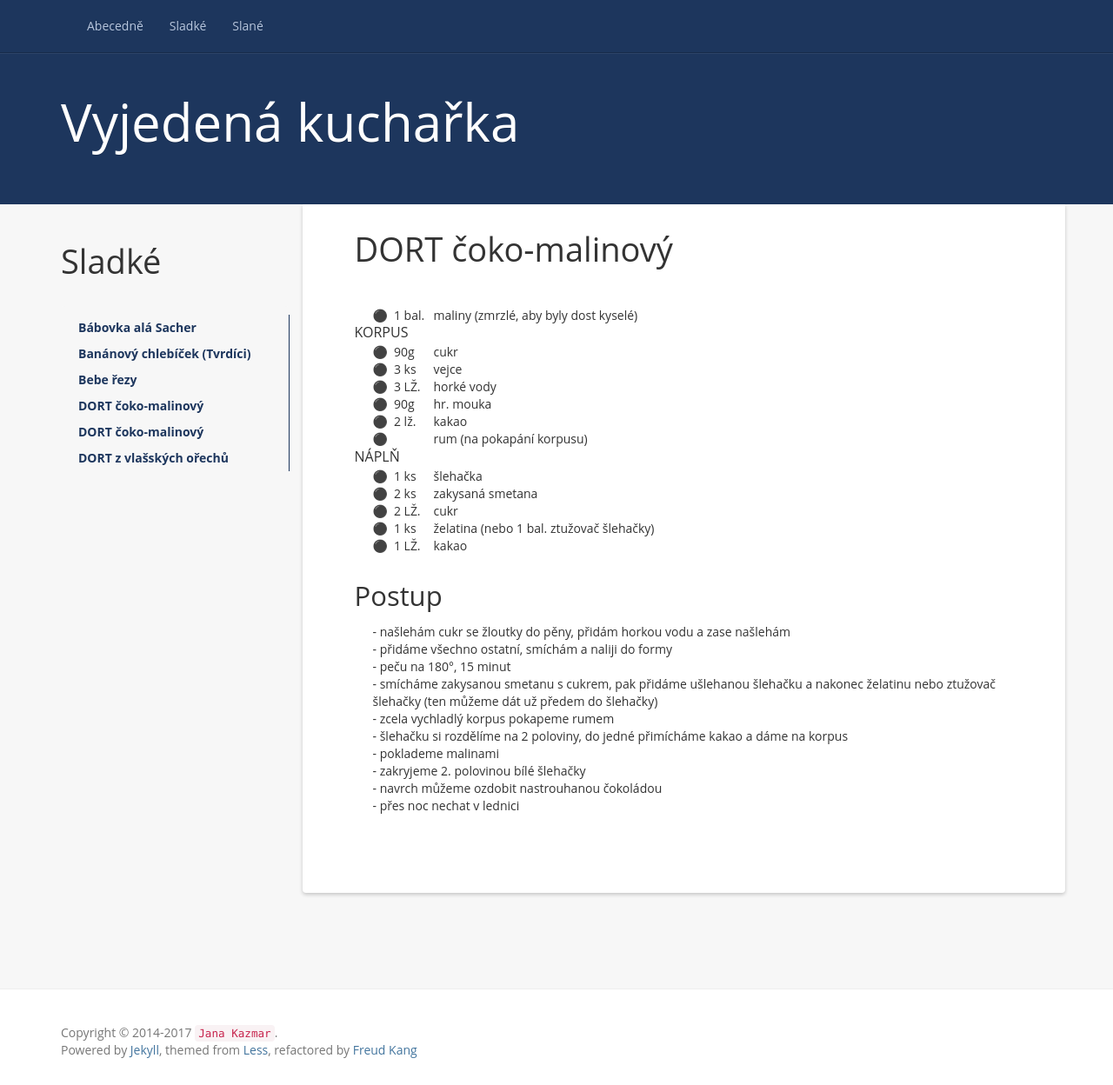
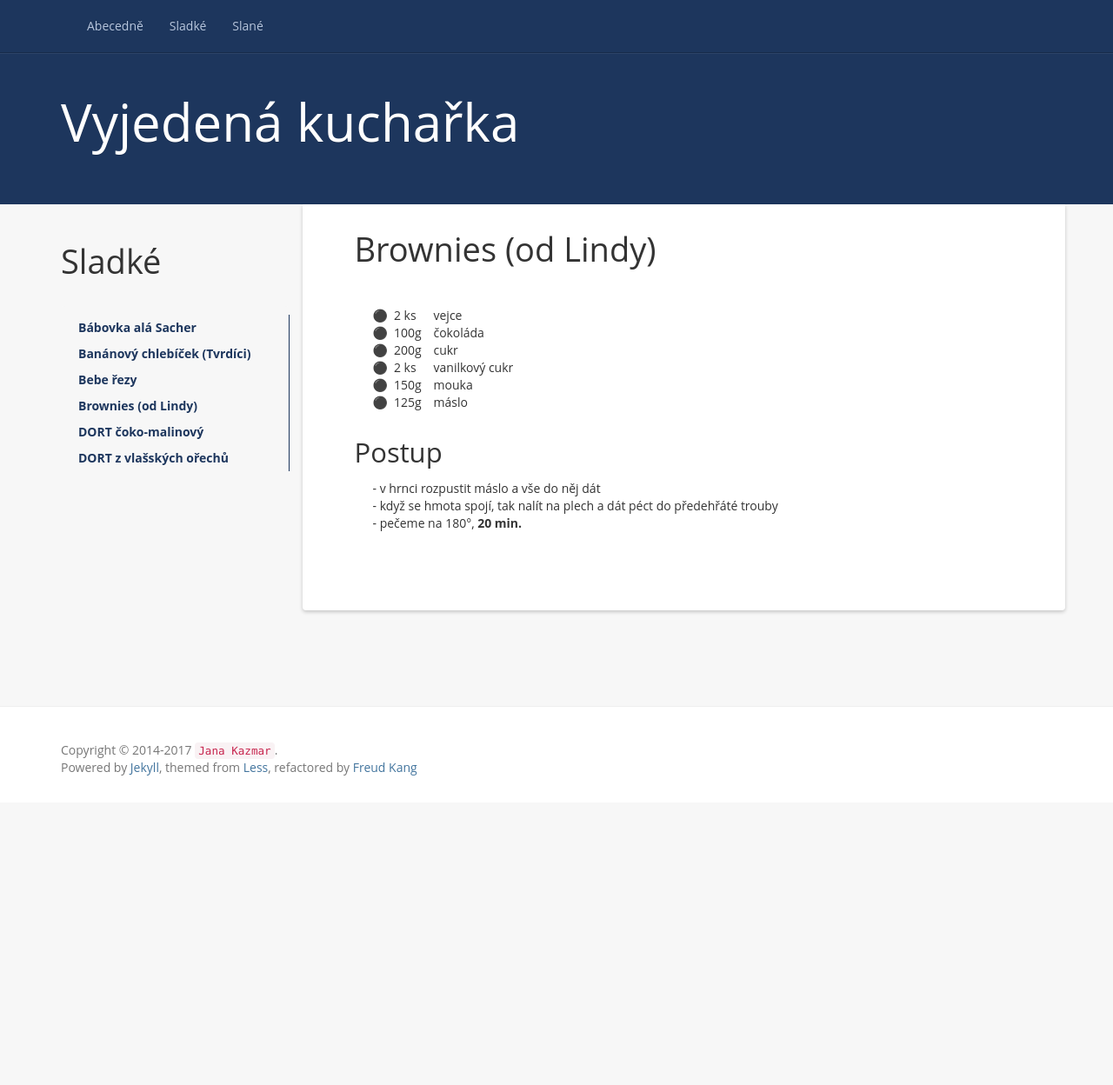
Before and after one commit to VyjedenaKucharka/vyjedenakucharka.github.io, a Jekyll site: the page built from _recepty/brownes_Linda.md, in a window 1280 px wide and 1248 px high. Shown: the whole window at 87% size. Built offline with Jekyll 4.4.1, drawn with Linux system fonts in a browser that asks for light colours; nearby versions of some CDN libraries; comment, search, counter and statistics services are not loaded.

Commit message:
brownies

```diff
--- a/_recepty/brownes_Linda.md
+++ b/_recepty/brownes_Linda.md
@@ -1,6 +1,6 @@
 ---
 layout: recept
-title:  "DORT čoko-malinový"
+title:  "Brownies (od Lindy)"
 category: sladké
 ---
 
@@ -8,45 +8,23 @@ category: sladké
 
 <div class="ingredience" markdown="1">
 
-1 bal.
-:  maliny (zmrzlé, aby byly dost kyselé)
+2 ks
+: vejce
 
-### Korpus
+100g
+: čokoláda
 
-90g
+200g
 : cukr
 
-3 ks
-: vejce
+2 ks
+: vanilkový cukr
 
-3 LŽ.
-: horké vody
+150g
+: mouka
 
-90g
-: hr. mouka
-
-2 lž.
-: kakao
-
-&nbsp;
-: rum (na pokapání korpusu)
-
-### Náplň
-
-1 ks
-: šlehačka
-
-2 ks
-: zakysaná smetana
-
-2 LŽ.
-: cukr
-
-1 ks
-: želatina (nebo 1 bal. ztužovač šlehačky)
-
-1 LŽ.
-: kakao
+125g
+: máslo
 
 </div>
 
@@ -54,15 +32,8 @@ category: sladké
 
 <div class="postup" markdown="1">
 
-- našlehám cukr se žloutky do pěny, přidám horkou vodu a zase našlehám
-- přidáme všechno ostatní, smíchám a naliji do formy
-- peču na 180°, 15 minut
-- smícháme zakysanou smetanu s cukrem, pak přidáme ušlehanou šlehačku a nakonec želatinu nebo ztužovač šlehačky (ten můžeme dát už předem do šlehačky)
-- zcela vychladlý korpus pokapeme rumem
-- šlehačku si rozdělíme na 2 poloviny, do jedné přimícháme kakao a dáme na korpus
-- poklademe malinami
-- zakryjeme 2. polovinou bílé šlehačky
-- navrch můžeme ozdobit nastrouhanou čokoládou
-- přes noc nechat v lednici
+- v hrnci rozpustit máslo a vše do něj dát
+- když se hmota spojí, tak nalít na plech a dát péct do předehřáté trouby
+- pečeme na 180°, **20 min.**
 
 </div>
```
